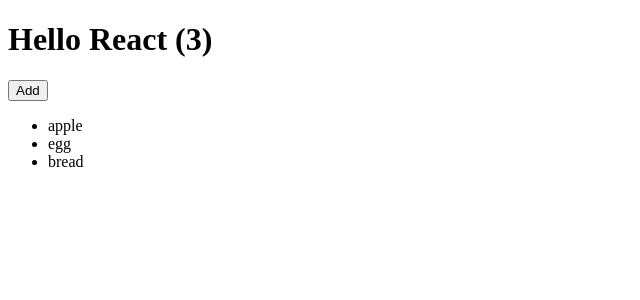
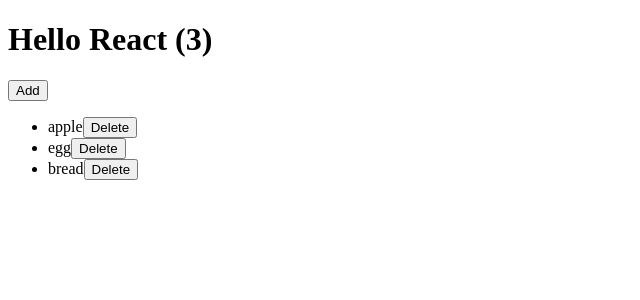
Before and after one commit to kyawhla-commit/pwd2-, a React (Vite) app in the folder todo/: page / in a window 1280 px wide. Shown: the top 300 px of the page, without its empty margins (0-640 px from the left). Built offline with nearby package versions, Linux system fonts and the light colour scheme.

Commit message:
add delete feature

```diff
--- a/todo/src/App.jsx
+++ b/todo/src/App.jsx
@@ -13,13 +13,19 @@
     setItems([{ id, name, done: false }, ...items]);
   };
 
+  const del = id => {
+    setItems(
+      items.filter(item => item.id !== id)
+    )
+  }
+
   return (
     <>
       <h1>Hello React ({items.length})</h1>
       <button onClick={() => add("New Item")}>Add</button>
       <ul>
         {items.map((item) => (
-          <Item key={items.id} item={item} />
+          <Item key={items.id} del={del} item={item} />
         ))}
       </ul>
     </>
--- a/todo/src/Item.jsx
+++ b/todo/src/Item.jsx
@@ -1,3 +1,6 @@
-export default function Item({ item }) {
-    return <li>{item.name}</li>;
+export default function Item({ item, del }) {
+    return <li>
+        {item.name}
+        <button onClick={() => del(item.id)}>Delete</button>
+        </li>;
   }
```
